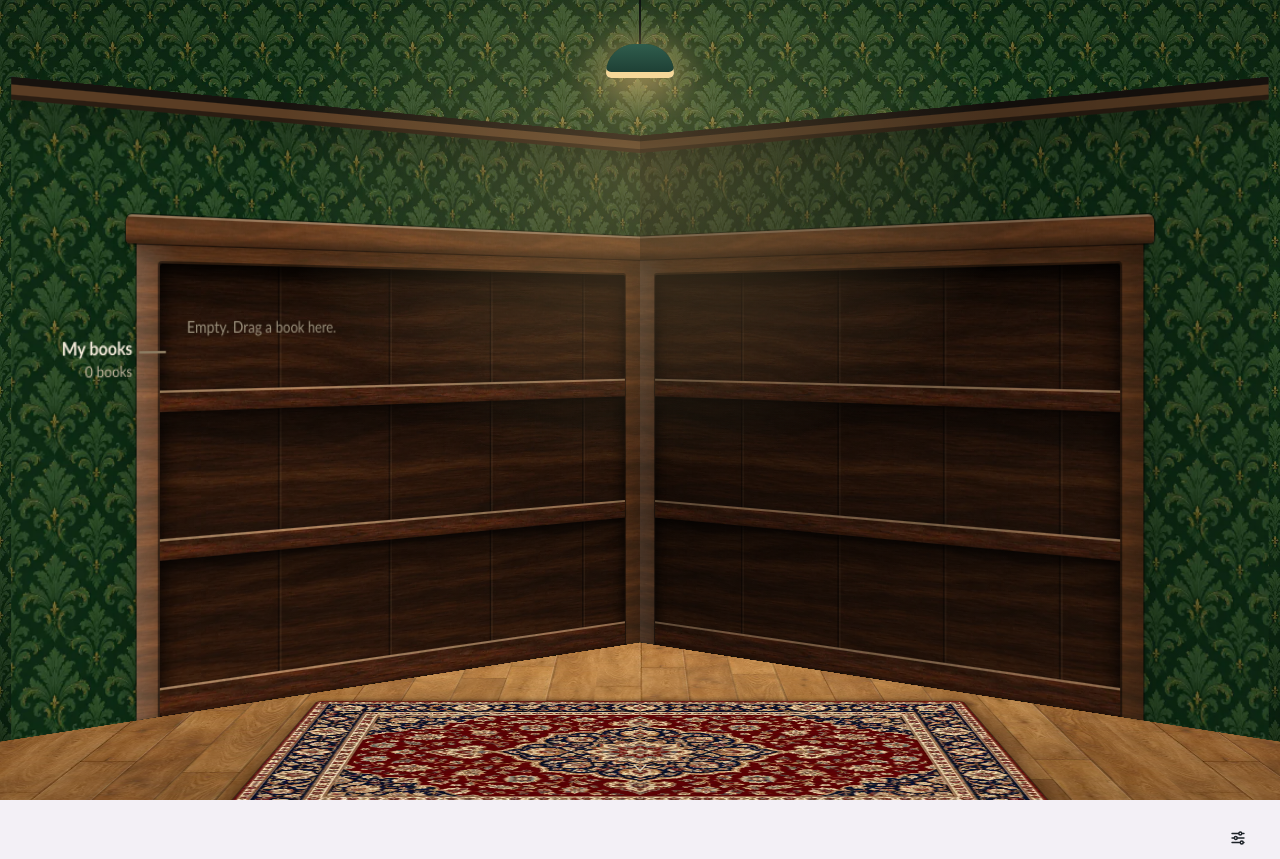
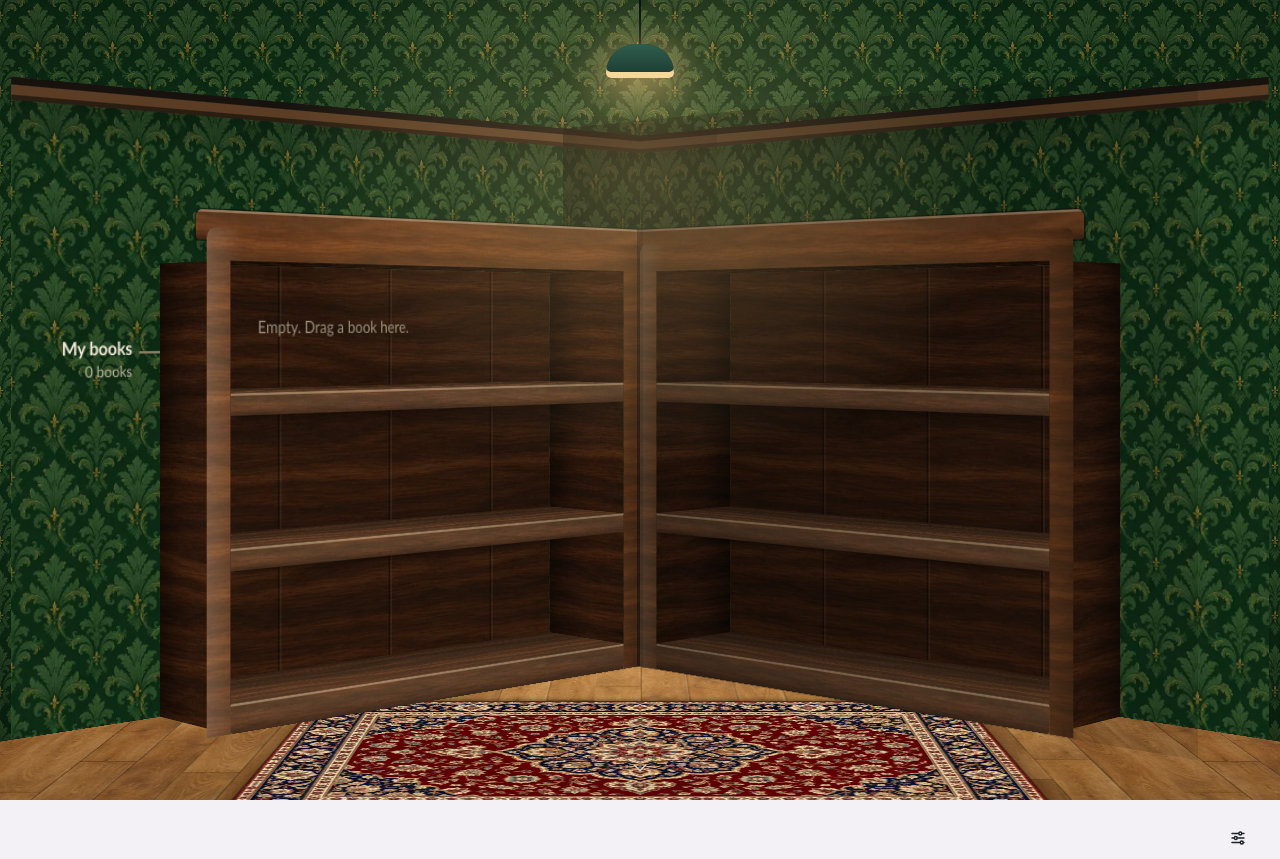
Before and after one commit to RisiMorina/article_app, a plain HTML site: page index.html in a window 1280 px wide. Shown: the top 859 px of the page. Drawn offline with nearby package versions, Linux system fonts and the light colour scheme.

Commit message:
3D bookcases: hollow cases with depth, boxed books, books pull out on hover
Co-Authored-By: Claude Sonnet 5.5 <noreply@anthropic.com>

```diff
--- a/css/style.css
+++ b/css/style.css
@@ -726,3 +726,73 @@ body.resizing .r-body { transition: none; }
 .hero-room.intro .book { animation: shelve .75s cubic-bezier(.2, .8, .2, 1) backwards; animation-delay: calc(var(--i, 0) * 38ms + .15s); }
 @keyframes shelve { from { opacity: 0; transform: translateY(-40px); } to { opacity: 1; transform: none; } }
 @media (prefers-reduced-motion: reduce) { .hero-room.intro .book { animation: none; } }
+
+/* =========================================================
+   Real depth: each bookcase is a box (hollow frame, back, sides, top), shelves are boards you can see the top of,
+   and every book is a box with a spine, two sides and a top. Needs preserve-3d all the way down: no filter, no
+   overflow clipping and no opacity on these elements, or the browser flattens them.
+   ========================================================= */
+.shelves { --D: 130px; --bd: 100px; }
+.hero-room { --D: calc(130px * var(--k)); --bd: calc(100px * var(--k)); }
+.cabinet, .cabinet-frame, .cabinet-inner, .shelf, .shelf-row, .books, .book, .book .body, .plank { transform-style: preserve-3d; }
+/* in the hero the case stands in front of its wall: its back panel sits on the wall */
+.hero-room .cabinet { transform: translateZ(var(--D)); }
+.wall { transform-style: preserve-3d; }
+.wall.left::after, .wall.right::after { transform: translateZ(calc(var(--D) + 4px)); }
+
+/* the frame is a hollow ring now, so you can see into the case */
+.cabinet-frame { background: none; box-shadow: none; }
+.cabinet-frame::after {
+  content: ""; position: absolute; inset: 0; box-sizing: border-box; padding: 26px 22px 0; border-radius: 8px 8px 0 0; pointer-events: none;
+  background:
+    linear-gradient(90deg, rgb(255 255 255 / .16), transparent 7%, transparent 93%, rgb(0 0 0 / .28)),
+    linear-gradient(rgb(196 128 66 / .28), rgb(196 128 66 / .28)),
+    url("../images/wood.webp") 0 0 / 280px;
+  box-shadow: 0 0 0 1px rgb(0 0 0 / .5);
+  -webkit-mask: linear-gradient(#000 0 0) content-box, linear-gradient(#000 0 0); -webkit-mask-composite: xor;
+  mask: linear-gradient(#000 0 0) content-box exclude, linear-gradient(#000 0 0);
+}
+.cabinet-inner { position: relative; background: none; box-shadow: none; }
+.cab-face { position: absolute; display: block; pointer-events: none; }
+.cab-back {
+  inset: 0; transform: translateZ(calc(var(--D) * -1));
+  background:
+    repeating-linear-gradient(90deg, transparent 0 118px, rgb(0 0 0 / .38) 118px 120px, rgb(255 220 170 / .06) 120px 122px),
+    linear-gradient(rgb(22 13 6 / .5), rgb(22 13 6 / .5)),
+    url("../images/wood.webp") 40px 0 / 380px;
+}
+.cab-side { top: 0; bottom: 0; width: var(--D); background: linear-gradient(rgb(22 13 6 / .35), rgb(22 13 6 / .35)), url("../images/wood.webp") 0 0 / 360px; }
+.cab-left { left: 0; transform-origin: 0 50%; transform: rotateY(90deg); box-shadow: inset -40px 0 50px -20px rgb(0 0 0 / .65); }
+.cab-right { right: 0; transform-origin: 100% 50%; transform: rotateY(-90deg); box-shadow: inset 40px 0 50px -20px rgb(0 0 0 / .65); }
+.cab-top { left: 0; right: 0; top: 0; height: var(--D); transform-origin: 50% 0; transform: rotateX(-90deg); background: linear-gradient(rgb(0 0 0 / .55), rgb(0 0 0 / .55)), url("../images/wood.webp") 0 0 / 360px; }
+
+/* shelf boards: front edge plus a visible top surface running back into the case */
+.plank { position: relative; filter: none; background:
+  linear-gradient(rgb(255 225 180 / .38) 0 2px, transparent 2px 10px, rgb(0 0 0 / .38)),
+  linear-gradient(rgb(255 200 140 / .22), rgb(255 200 140 / .22)),
+  url("../images/wood.webp") 0 30% / 340px; }
+.plank::before {
+  content: ""; position: absolute; left: 0; right: 0; bottom: 100%; height: var(--D); transform-origin: 50% 100%; transform: rotateX(90deg);
+  background: linear-gradient(0deg, rgb(0 0 0 / .05), rgb(0 0 0 / .5)), linear-gradient(rgb(255 200 140 / .2), rgb(255 200 140 / .2)), url("../images/wood.webp") 0 0 / 340px;
+}
+.shelf-row::before { display: none; }
+
+/* books are boxes standing on the board, a little behind its front edge */
+.book { filter: none; }
+.book .body { position: absolute; inset: 0; transform: translateZ(-14px); }
+.face { position: absolute; display: block; pointer-events: none; }
+.side-l, .side-r { top: 0; height: 100%; width: var(--bd); background: linear-gradient(rgb(0 0 0 / .45), rgb(0 0 0 / .45)), var(--bg); }
+.side-r { left: 100%; transform-origin: 0 50%; transform: rotateY(90deg); }
+.side-l { right: 100%; transform-origin: 100% 50%; transform: rotateY(-90deg); }
+.top { left: 0; top: 0; width: 100%; height: var(--bd); transform-origin: 50% 0; transform: rotateX(-90deg); background: repeating-linear-gradient(0deg, #e9e0c9 0 2px, #d6ccb0 2px 3px); box-shadow: inset 0 0 0 3px var(--bg); }
+.spine { box-shadow: none; }
+.book:hover .spine { box-shadow: 0 0 0 2px var(--accent); }
+
+/* keep the two cases from running into each other at the corner, and put the shelf names on the wall itself */
+.hero-room .wall.left .cabinet { margin-right: var(--D); }
+.hero-room .wall.right .cabinet { margin-left: var(--D); }
+.hero-room .shelf-label { transform: translateZ(calc(var(--D) * -1)); }
+
+/* hovering pulls the book out of the shelf towards you, like taking it by the spine */
+.book:hover, .book:focus-within { transform: translate3d(0, -3px, calc(var(--D) * .42)); }
+.book .body, .book { transition: transform .25s cubic-bezier(.3, .7, .2, 1); }
--- a/js/library.js
+++ b/js/library.js
@@ -231,7 +231,10 @@ const Library = {
 
   _cabinet(shelves, width, side) {
     return h('div', { class: 'cabinet ' + side },
-      h('div', { class: 'cabinet-frame' }, h('div', { class: 'cabinet-inner' }, ...shelves.map(s => this._shelf(s, width, side)))));
+      h('div', { class: 'cabinet-frame' }, h('div', { class: 'cabinet-inner' },
+        h('span', { class: 'cab-face cab-back', 'aria-hidden': 'true' }), h('span', { class: 'cab-face cab-top', 'aria-hidden': 'true' }),
+        h('span', { class: 'cab-face cab-side cab-left', 'aria-hidden': 'true' }), h('span', { class: 'cab-face cab-side cab-right', 'aria-hidden': 'true' }),
+        ...shelves.map(s => this._shelf(s, width, side)))));
   },
 
   /** One shelf = one folder, labelled beside the bookcase. Books wrap onto an extra board when a row is full. */
@@ -306,8 +309,10 @@ const Library = {
       class: 'book' + (a.toRead ? ' toread' : '') + (alignRight ? ' card-right' : ''), dataset: { id: a.id, title, sub }, draggable: 'true',
       style: { '--bw': this._bookWidth(a) + 'px', '--bh': this._bookHeight(a) + 'px', '--bg': bg, '--fg': fg }
     },
-      h('a', { class: 'spine', href, draggable: 'false', 'aria-label': title + (a.toRead ? ' (on your reading list)' : '') },
-        h('span', { class: 'spine-title', text: title })),
+      h('div', { class: 'body' },
+        h('a', { class: 'spine', href, draggable: 'false', 'aria-label': title + (a.toRead ? ' (on your reading list)' : '') },
+          h('span', { class: 'spine-title', text: title })),
+        h('span', { class: 'face side-l', 'aria-hidden': 'true' }), h('span', { class: 'face side-r', 'aria-hidden': 'true' }), h('span', { class: 'face top', 'aria-hidden': 'true' })),
       h('div', { class: 'book-card' },
         h('a', { class: 'card-title', href, draggable: 'false', text: title }),
         sub ? h('span', { class: 'card-sub', text: sub }) : null,
```
Also changed, not shown: CLAUDE.md (+11 -0 lines).
